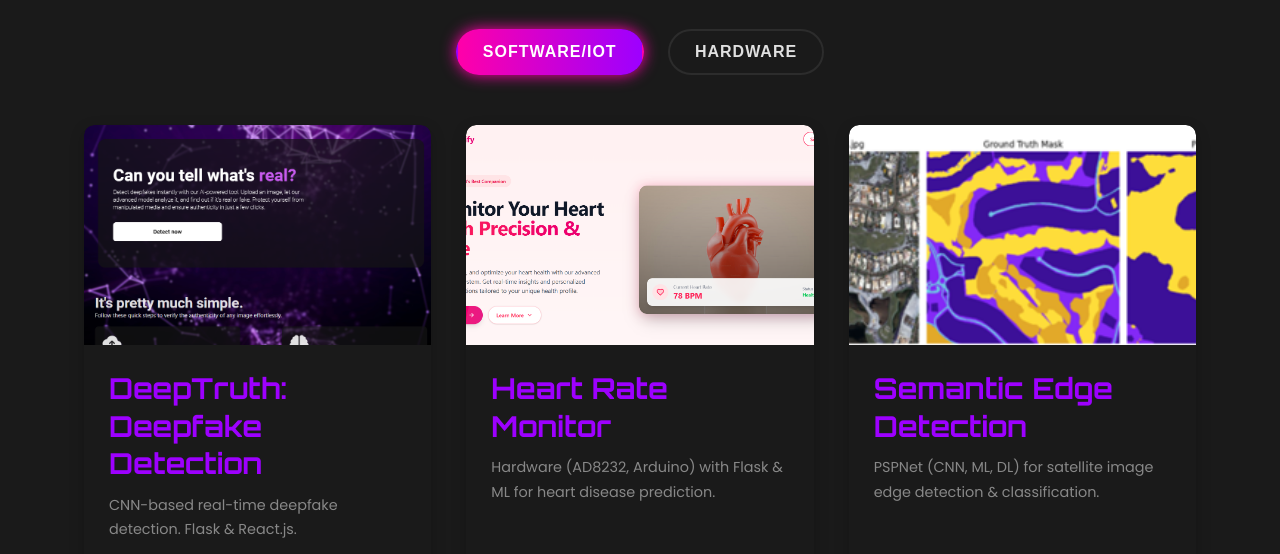
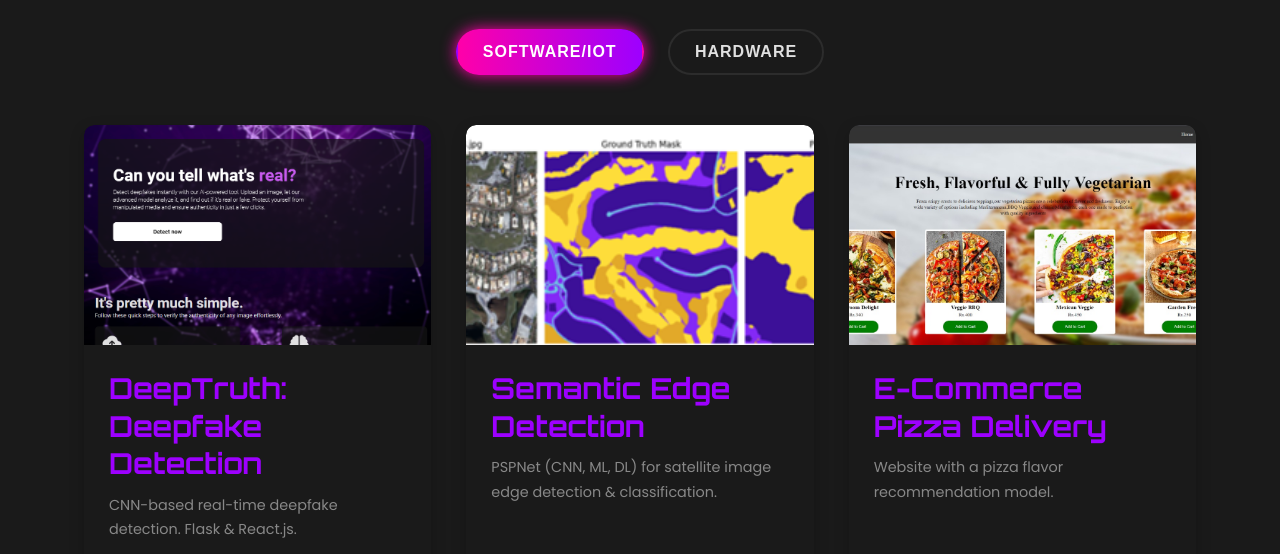
Before and after one commit to AdrijaGhosh/Portfolio, a plain HTML site: page index.html in a window 1280 px wide. Shown: the part 3080-3634 px from the top of the page. Drawn offline with Linux system fonts and the light colour scheme.

Commit message:
Update index.html

```diff
--- a/index.html
+++ b/index.html
@@ -186,16 +186,7 @@
                                 <a href="https://deeptruth-ai.vercel.app/" class="project-link" target="_blank" rel="noopener noreferrer">See More <i class="fas fa-external-link-alt"></i></a>
                             </div>
                         </div>
-                        <div class="project-card animate-on-scroll pop-in stagger-item">
-                             <div class="project-image-wrapper">
-                                <img src="hrm.png" alt="Heart Rate Monitor">
-                            </div>
-                             <div class="project-info">
-                                <h3>Heart Rate Monitor</h3>
-                                <p>Hardware (AD8232, Arduino) with Flask & ML for heart disease prediction.</p>
-                                <a href="https://heartify-website.vercel.app" class="project-link" target="_blank" rel="noopener noreferrer">See More <i class="fas fa-external-link-alt"></i></a>
-                            </div>
-                        </div>
+
                         <div class="project-card animate-on-scroll pop-in stagger-item">
                              <div class="project-image-wrapper">
                                 <img src="PSPNet.png" alt="Satellite Image Detection">
```
